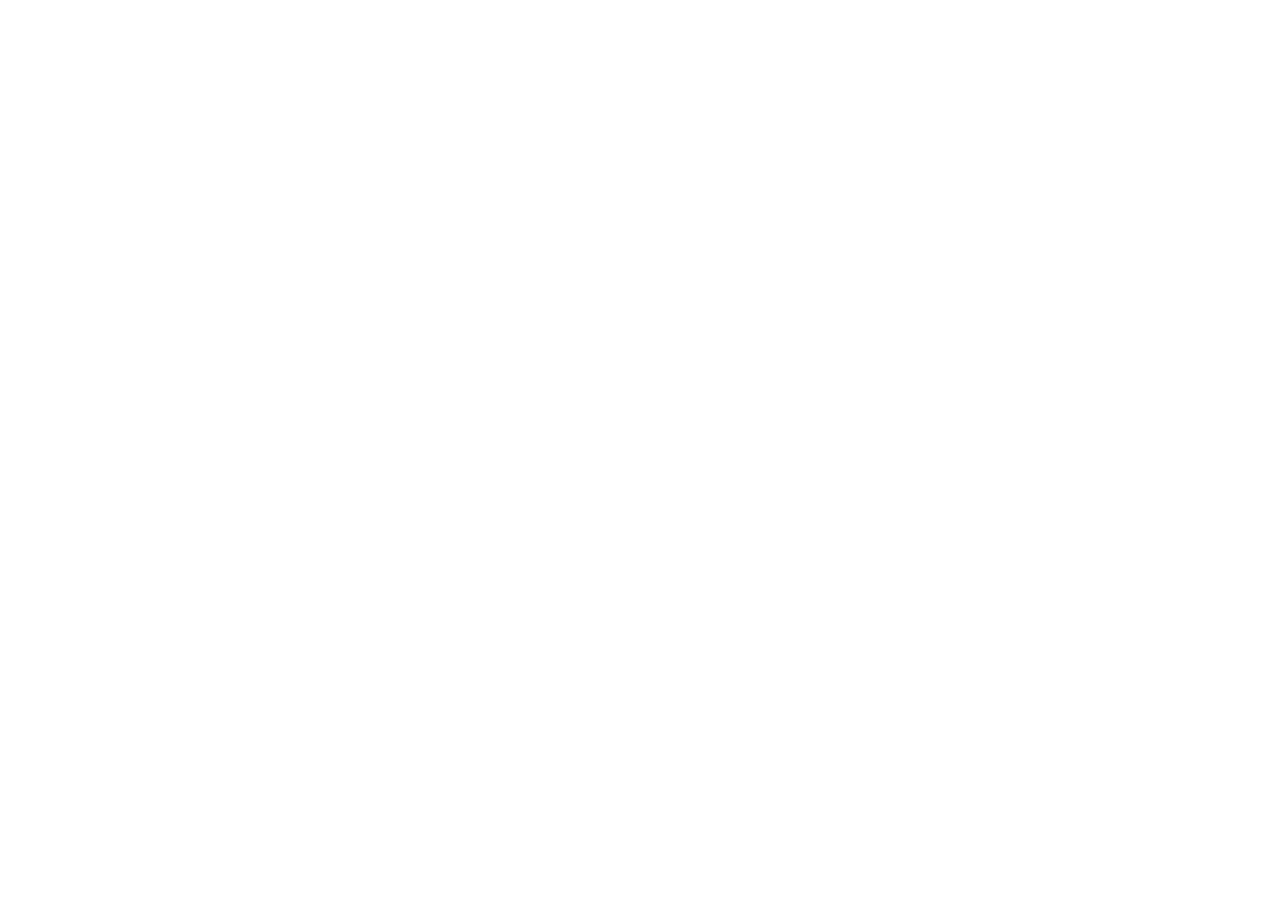
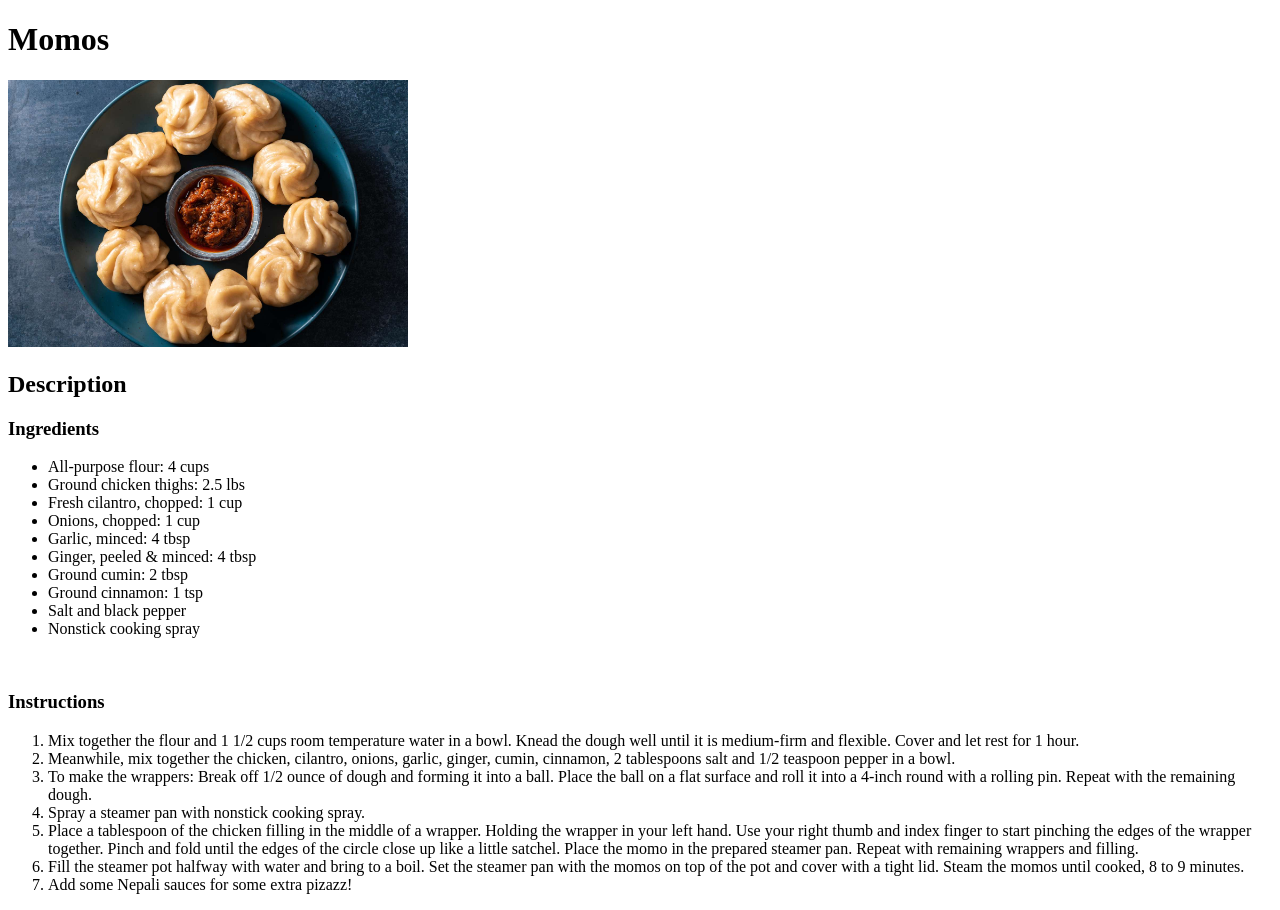
Before and after one commit to StormsEdge/Odin-Recipes, a plain HTML site: page recipes/momos.html in a window 1280 px wide. Before the commit the page ends 800 px from the top, so only its background shows below. Drawn offline with Linux system fonts and the light colour scheme.

Commit message:
Design momos page and add ingredients/recipe

```diff
--- a/recipes/momos.html
+++ b/recipes/momos.html
@@ -6,6 +6,33 @@
     <title>Momo Recipe</title>
 </head>
 <body>
-
+    <h1>Momos</h1>
+    <img src="../images/momos.jpg" alt="Momos Picture" width="400">
+    <br>
+    <h2>Description</h2>
+    <h3>Ingredients</h3>
+    <ul>
+        <li>All-purpose flour: 4 cups</li>
+        <li>Ground chicken thighs: 2.5 lbs</li>
+        <li>Fresh cilantro, chopped: 1 cup</li>
+        <li>Onions, chopped: 1 cup</li>
+        <li>Garlic, minced: 4 tbsp</li>
+        <li>Ginger, peeled & minced: 4 tbsp</li>
+        <li>Ground cumin: 2 tbsp</li>
+        <li>Ground cinnamon: 1 tsp</li>
+        <li>Salt and black pepper</li>
+        <li>Nonstick cooking spray</li>
+    </ul>
+    <br>
+    <h3>Instructions</h3>
+    <ol>
+        <li>Mix together the flour and 1 1/2 cups room temperature water in a bowl. Knead the dough well until it is medium-firm and flexible. Cover and let rest for 1 hour. </li>
+        <li>Meanwhile, mix together the chicken, cilantro, onions, garlic, ginger, cumin, cinnamon, 2 tablespoons salt and 1/2 teaspoon pepper in a bowl. </li>
+        <li>To make the wrappers: Break off 1/2 ounce of dough and forming it into a ball. Place the ball on a flat surface and roll it into a 4-inch round with a rolling pin. Repeat with the remaining dough.</li>
+        <li>Spray a steamer pan with nonstick cooking spray.</li>
+        <li>Place a tablespoon of the chicken filling in the middle of a wrapper. Holding the wrapper in your left hand. Use your right thumb and index finger to start pinching the edges of the wrapper together. Pinch and fold until the edges of the circle close up like a little satchel. Place the momo in the prepared steamer pan. Repeat with remaining wrappers and filling. </li>
+        <li>Fill the steamer pot halfway with water and bring to a boil. Set the steamer pan with the momos on top of the pot and cover with a tight lid. Steam the momos until cooked, 8 to 9 minutes. </li>
+        <li>Add some Nepali sauces for some extra pizazz!</li>
+    </ol>
 </body>
 </html>
```
